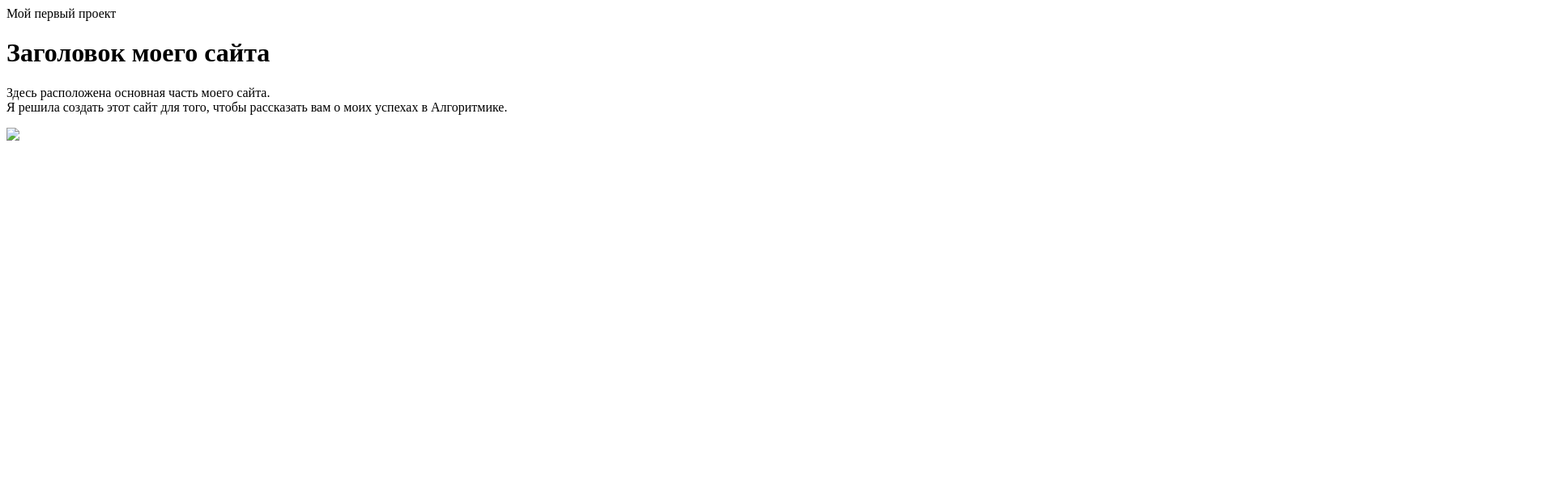
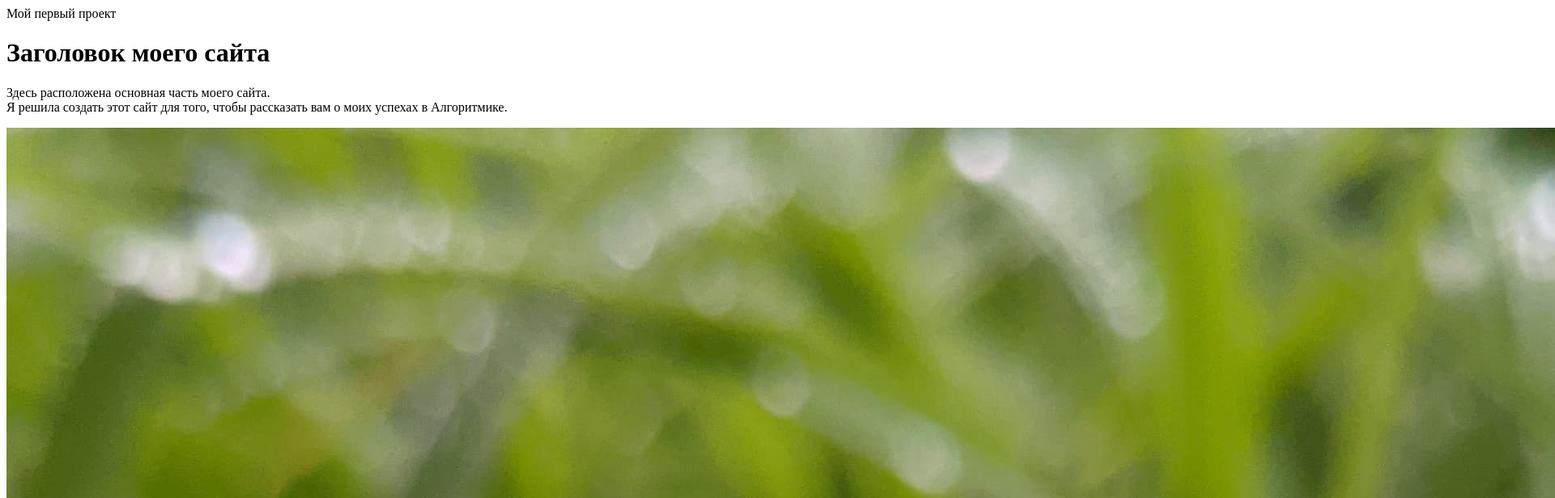
Before and after one commit to dashaklevol/first-project.githab.io, a plain HTML site: page index.html in a window 1280 px wide. Shown: the top 616 px of the page at 81% size, 1920 px wide, since content can reach past the window. Drawn offline with Linux system fonts and the light colour scheme; the site is published under a folder, as on GitHub Pages, so addresses that start at the root find nothing.

Commit message:
Update index.html

```diff
--- a/index.html
+++ b/index.html
@@ -3,5 +3,5 @@
 <h1>Заголовок моего сайта</h1>
 <p>Здесь расположена основная часть моего сайта.<br> Я решила создать этот сайт для того, чтобы рассказать вам о моих успехах в Алгоритмике.
 </p>
-<img src="/img/Image12.jpeg">
+<img src="img/Image12.jpeg">
 </html>
```
